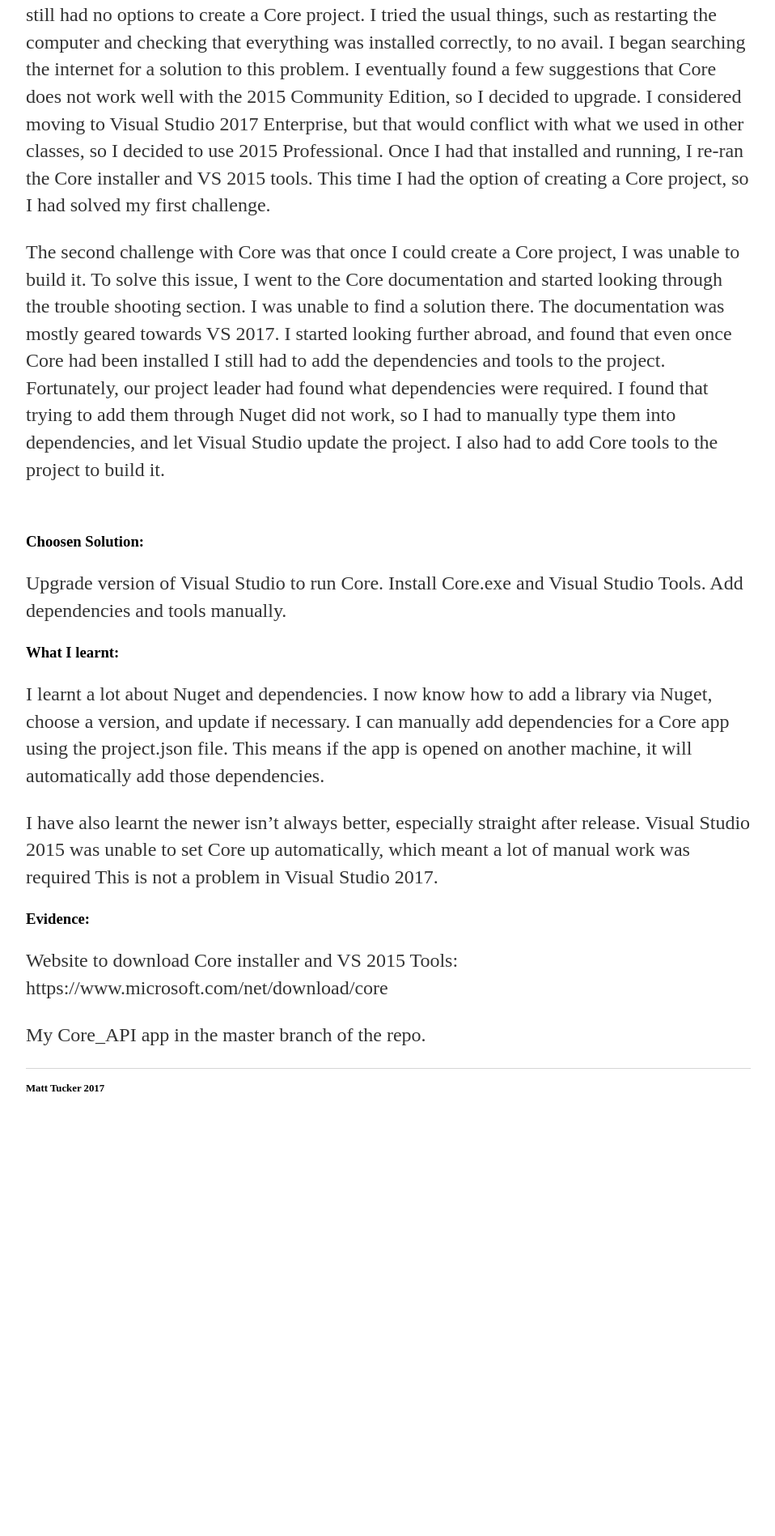
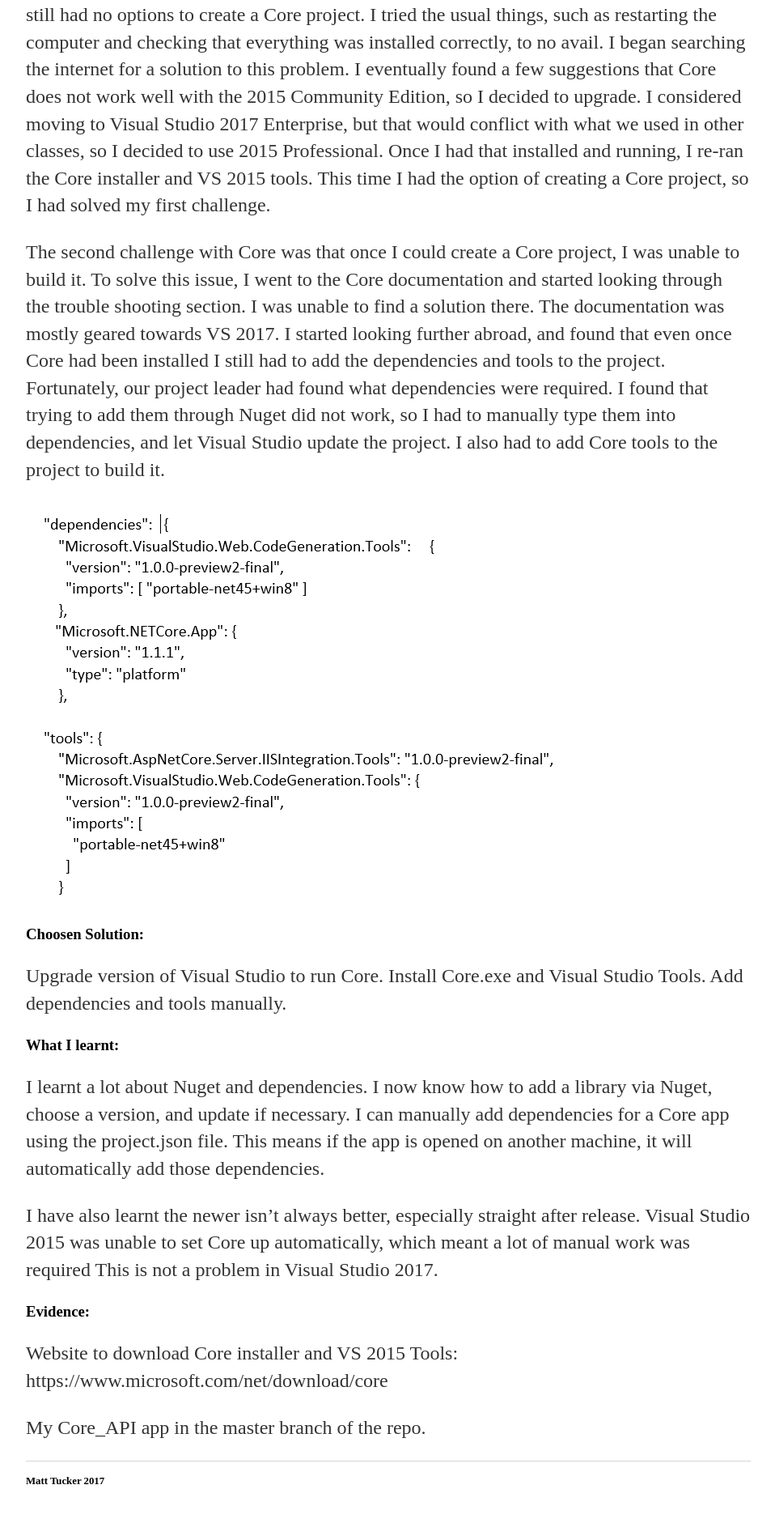
Before and after one commit to Lazac88/tuckmn1.github.io, a Jekyll site: the page built from challenge3.html, in a window 1280 px wide. Shown: the part 782-2679 px from the top of the page at 81% size, without its empty margins (160-1118 px from the left). Built offline with Jekyll 4.4.1, drawn with Linux system fonts in a browser that asks for light colours; before the commit the page ends 2194 px from its top, so only the background shows below that.

Commit message:
Create challenge3.html

```diff
--- a/challenge3.html
+++ b/challenge3.html
@@ -38,7 +38,7 @@
 		I found that trying to add them through Nuget did not work, so I had to manually type them into dependencies, and let Visual Studio update the project.
 		I also had to add Core tools to the project to build it.
 	</p>
-	<img scr="CoreDependencies.png" />
+	<img src="CoreDependencies.png" />
   <h3>Choosen Solution:</h3>
 	<p>
 		Upgrade version of Visual Studio to run Core.
```
